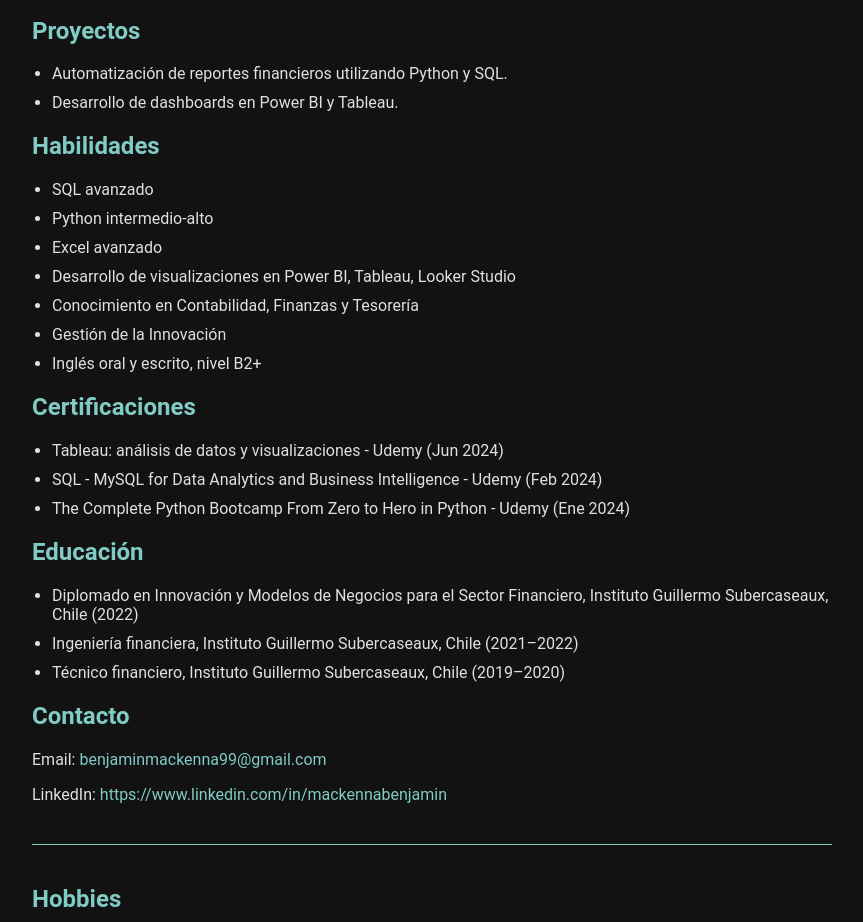
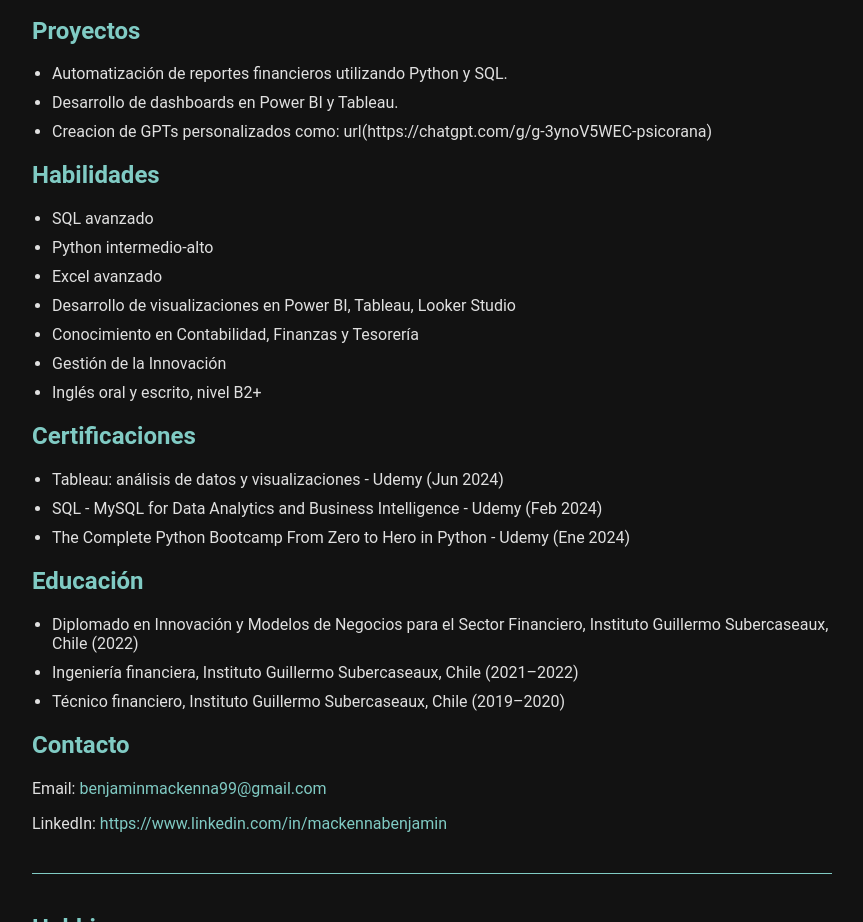
Before and after one commit to BenjaMackenna/benjaminmackenna.github.io, a plain HTML site: page index.html in a window 1280 px wide. Shown: the part 1577-2499 px from the top of the page, without its empty margins (208-1071 px from the left). Drawn offline with Linux system fonts and the light colour scheme.

Commit message:
Update index.html

```diff
--- a/index.html
+++ b/index.html
@@ -190,6 +190,7 @@
             <ul>
                 <li>Automatización de reportes financieros utilizando Python y SQL.</li>
                 <li>Desarrollo de dashboards en Power BI y Tableau.</li>
+                <li>Creacion de GPTs personalizados como: url(https://chatgpt.com/g/g-3ynoV5WEC-psicorana)</li>
             </ul>
         </section>
         <section id="habilidades">
```
